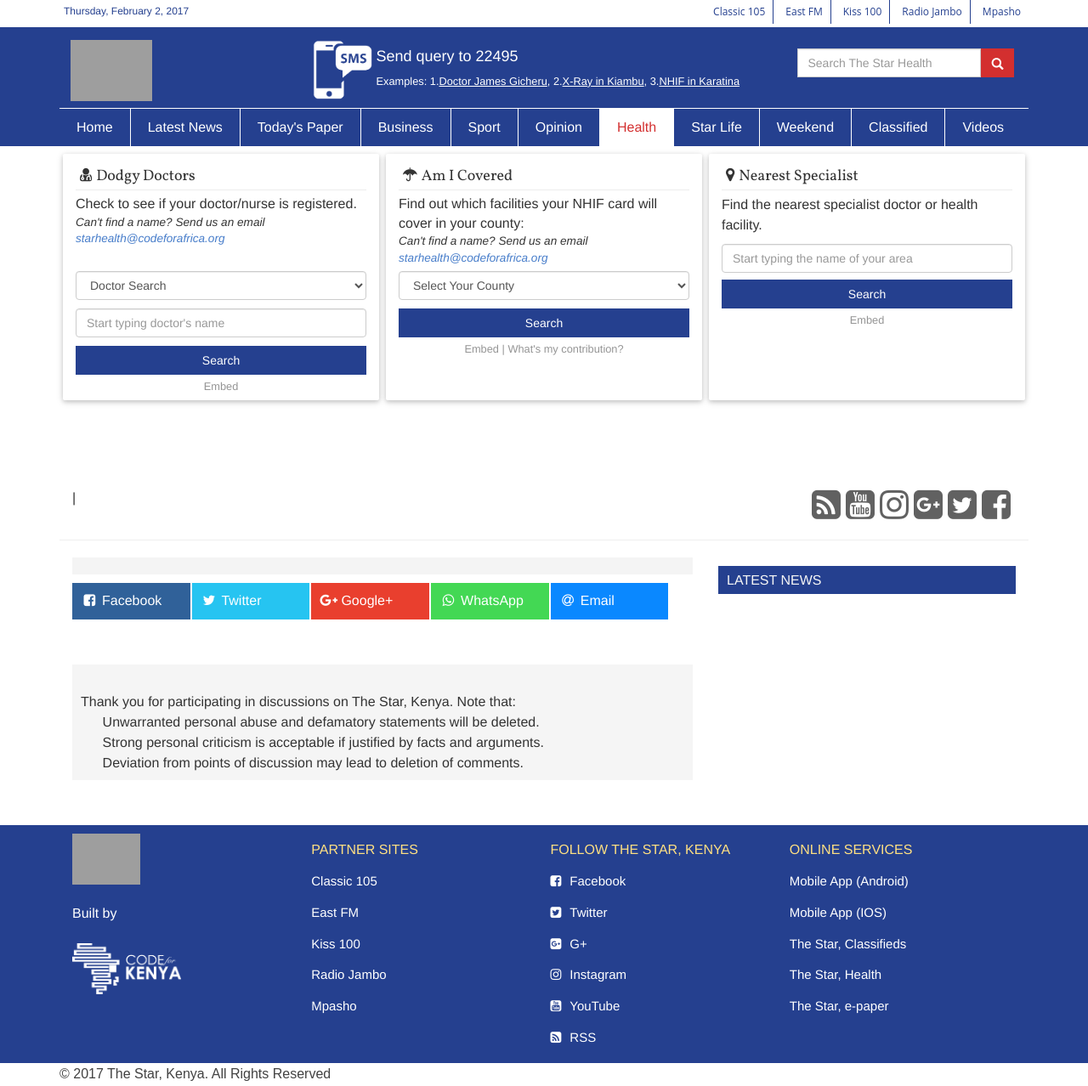
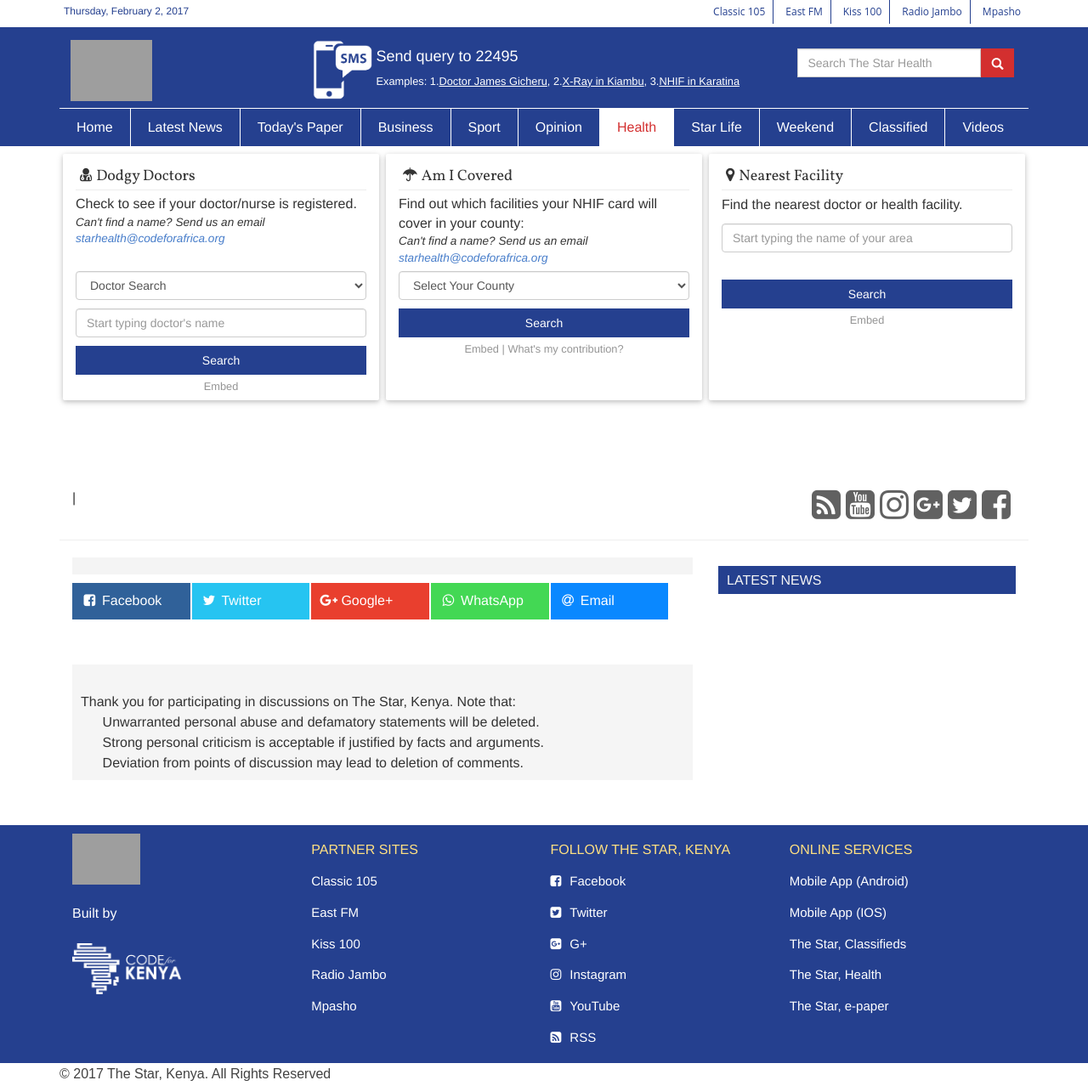
Before and after one commit to CodeForAfrica/HealthTools.KE-theStarHealth, a Jekyll site: the page built from story.md, in a window 1280 px wide. Shown: the whole page at 85% size. Built offline with Jekyll 4.4.1, drawn with Linux system fonts in a browser that asks for light colours; nearby versions of some CDN libraries; a script that is not in the unit is left out; comment, search, counter and statistics services are not loaded; grey boxes are pictures that could not be loaded.

Commit message:
Updated nearest specialist

```diff
--- a/_includes/apps.html
+++ b/_includes/apps.html
@@ -98,9 +98,9 @@
         </div>
         <div class="col-md-4">
             <div class="app">
-                 <h4 class="app_title"><i class="fa fa-map-marker"></i>Nearest Specialist</h4>
+                 <h4 class="app_title"><i class="fa fa-map-marker"></i>Nearest Facility</h4>
                  <div class="app_top">
-                     <p>Find the nearest specialist doctor or health facility.</p>
+                     <p>Find the nearest doctor or health facility.</p>
                      <input type="text" placeholder="Start typing the name of your area" class="search form-control" id="areaName" />
                      <br/>
                  </div>
--- a/_layouts/nearest-specialist.html
+++ b/_layouts/nearest-specialist.html
@@ -44,9 +44,9 @@ layout: nearest-specialist
 
 <body>
     <div class="app">
-        <h4 class="app_title"><i class="fa fa-map-marker"></i>Nearest Specialist</h4>
+        <h4 class="app_title"><i class="fa fa-map-marker"></i>Nearest Facility</h4>
         <div class="app_top">
-            <p>Find the nearest specialist doctor or health facility.</p>
+            <p>Find the nearest doctor or health facility.</p>
             <input type="text" placeholder="Start typing the name of your area" class="search form-control" id="areaName" />
             <br/>
         </div>
```
